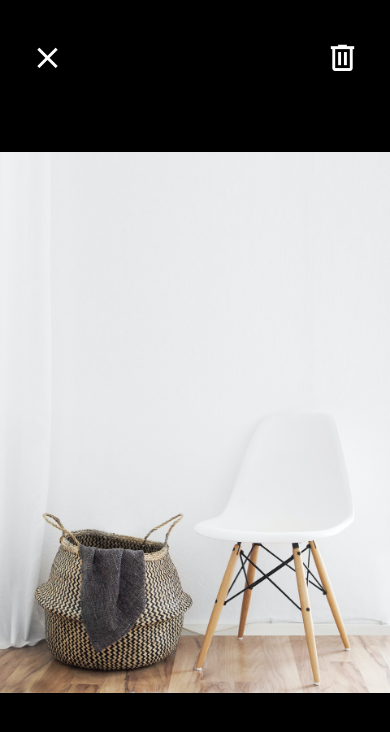
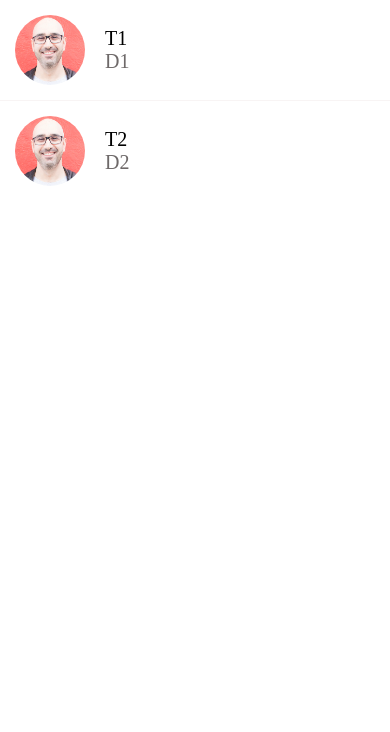
Before and after one commit to vascoliveira2511/DoneWithIt, a React Native app: screen / in a window 390 px wide. Shown: the top 732 px of the page. Built offline with nearby package versions, Linux system fonts and the light colour scheme.

Commit message:
Hnadling Selection

```diff
--- a/App.js
+++ b/App.js
@@ -1,9 +1,6 @@
 import React from "react";
-import { View } from "react-native";
-
-import ListingDetailsScreen from "./app/components/ListingDetailsScreen";
-import ViewImageScreen from "./app/screens/ViewImageScreen";
+import MessagesScreen from "./app/screens/MessagesScreen";
 
 export default function App() {
-  return <ViewImageScreen />;
+  return <MessagesScreen />;
 }
--- a/app/components/ListItem.js
+++ b/app/components/ListItem.js
@@ -1,12 +1,12 @@
 import React from "react";
 
-import { View, Image, StyleSheet } from "react-native";
-
+import { View, Image, StyleSheet, TouchableHighlight } from "react-native";
 import AppText from "./AppText";
 import colors from "../config/colors";
 
-function ListItem({ title, subTitle, image }) {
+function ListItem({ title, subTitle, image, onPress, renderRightActions }) {
   return (
+    <TouchableHighlight underlayColor={colors.light} onPress={onPress}>
       <View style={styles.container}>
         <Image source={image} style={styles.image} />
         <View style={styles.detailsContainer}>
@@ -14,12 +14,14 @@ function ListItem({ title, subTitle, image }) {
           <AppText style={styles.subTitle}>{subTitle}</AppText>
         </View>
       </View>
+    </TouchableHighlight>
   );
 }
 
 const styles = StyleSheet.create({
   container: {
     flexDirection: "row",
+    padding: 15,
   },
   detailsContainer: {
     marginLeft: 10,
--- /dev/null
+++ b/app/components/ListItemSeperator.js
@@ -0,0 +1,18 @@
+import React from "react";
+import { View, StyleSheet } from "react-native";
+
+import colors from "../config/colors";
+
+function ListItemSeperator(props) {
+  return <View style={styles.separator} />;
+}
+
+const styles = StyleSheet.create({
+  separator: {
+    width: "100%",
+    height: 1,
+    backgroundColor: colors.light,
+  },
+});
+
+export default ListItemSeperator;
--- /dev/null
+++ b/app/components/Screen.js
@@ -0,0 +1,15 @@
+import React from "react";
+import constants from "expo-constants";
+import { SafeAreaView, StyleSheet } from "react-native";
+
+function Screen({ children }) {
+  return <SafeAreaView style={styles.screen}>{children}</SafeAreaView>;
+}
+
+const styles = StyleSheet.create({
+  screen: {
+    paddingTop: constants.statusBarHeight,
+  },
+});
+
+export default Screen;
--- a/app/config/colors.js
+++ b/app/config/colors.js
@@ -4,4 +4,5 @@ export default {
   black: "#000",
   white: "#fff",
   medium: "#6e6969",
+  light: "#f8f4f4",
 };
--- /dev/null
+++ b/app/screens/MessagesScreen.js
@@ -0,0 +1,45 @@
+import React from "react";
+import { FlatList, StyleSheet, View } from "react-native";
+
+import ListItem from "../components/ListItem";
+import Screen from "../components/Screen";
+import ListItemSeperator from "../components/ListItemSeperator";
+
+const messages = [
+  {
+    id: 1,
+    title: "T1",
+    description: "D1",
+    image: require("../assets/mosh.jpg"),
+  },
+  {
+    id: 2,
+    title: "T2",
+    description: "D2",
+    image: require("../assets/mosh.jpg"),
+  },
+];
+
+function MessagesScreen(props) {
+  return (
+    <Screen>
+      <FlatList
+        data={messages}
+        keyExtractor={(message) => message.id.toString()}
+        renderItem={({ item }) => (
+          <ListItem
+            title={item.title}
+            subTitle={item.description}
+            image={item.image}
+            onPress={() => console.log("Message selected", item)}
+          />
+        )}
+        ItemSeparatorComponent={() => <ListItemSeperator />}
+      />
+    </Screen>
+  );
+}
+
+const styles = StyleSheet.create({});
+
+export default MessagesScreen;
--- a/package.json
+++ b/package.json
@@ -12,11 +12,14 @@
     "@expo/metro-runtime": "~4.0.1",
     "@react-native-community/hooks": "^100.1.0",
     "expo": "~52.0.41",
+    "expo-constants": "^17.0.8",
     "expo-status-bar": "~2.0.1",
     "expo-updates": "~0.27.4",
     "react": "18.3.1",
     "react-dom": "18.3.1",
     "react-native": "0.76.7",
+    "react-native-gesture-handler": "~2.20.2",
+    "react-native-reanimated": "^3.17.2",
     "react-native-web": "~0.19.13"
   },
   "devDependencies": {
```
Also changed, not shown: 1 other file (tests, documents, lock files or other folders). Lines whose indentation alone changed are shown as unchanged.
